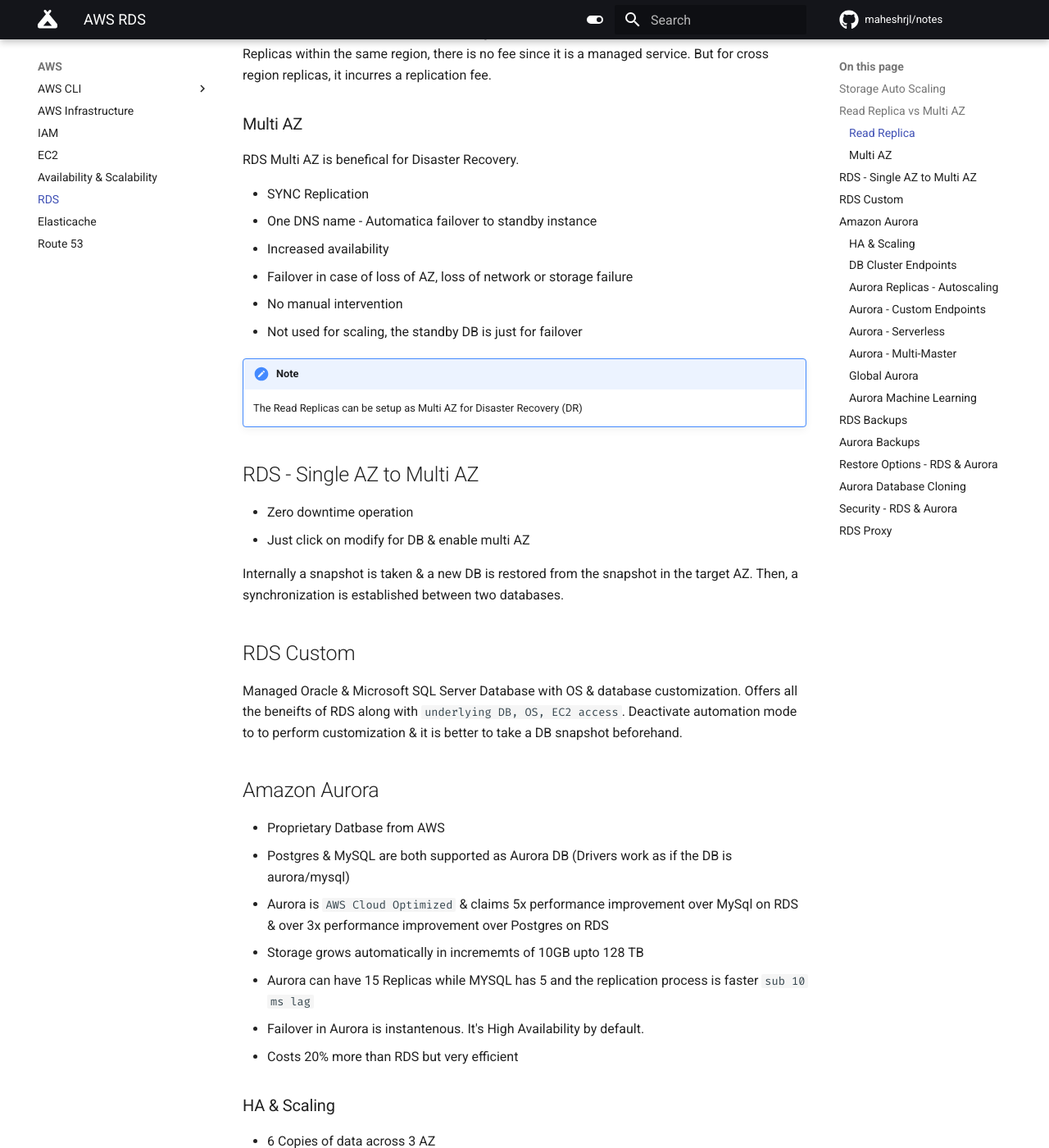
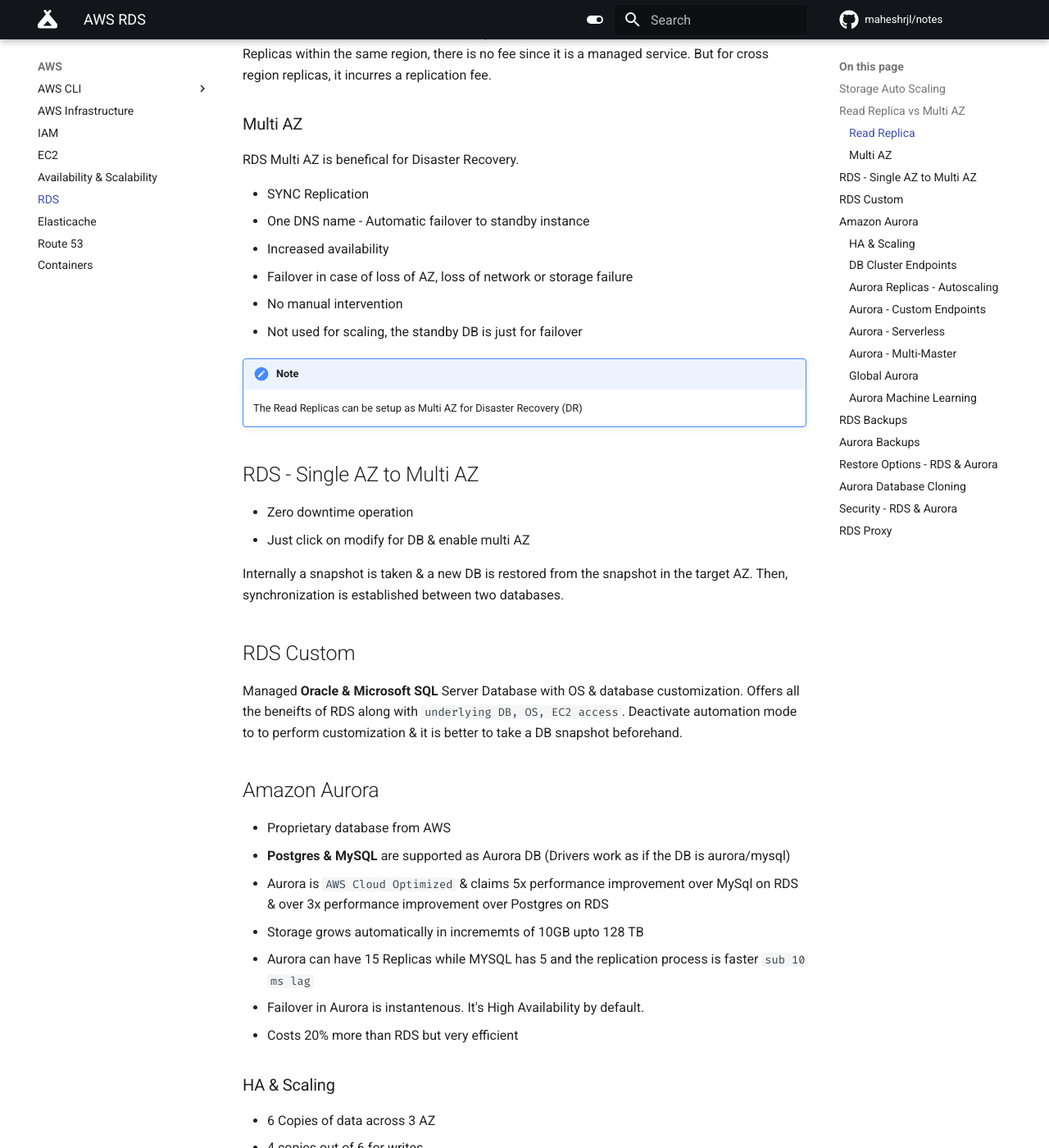
Before and after one commit to maheshrijal/notes, an MkDocs documentation site: the page built from docs/aws/rds.md, in a window 1280 px wide and 1400 px high, scrolled down 1357 px. Shown: the whole window at 82% size. Built offline with MkDocs 1.6.1 and Material for MkDocs 9.7.7, drawn with Linux system fonts in a browser that asks for light colours; comment, search, counter and statistics services are not loaded; some of the changed text lies outside the part shown.

Commit message:
upgrade version & fix spell

```diff
--- a/docs/aws/rds.md
+++ b/docs/aws/rds.md
@@ -49,7 +49,7 @@ In AWS there's a network cost when data goes from one AZ to another. But, for RD
 RDS Multi AZ is benefical for Disaster Recovery.
 
 - SYNC Replication
-- One DNS name  - Automatica failover to standby instance
+- One DNS name  - Automatic failover to standby instance
 - Increased availability
 - Failover in case of loss of AZ, loss of network or storage failure
 - No manual intervention
@@ -63,16 +63,16 @@ RDS Multi AZ is benefical for Disaster Recovery.
 - Zero downtime operation
 - Just click on modify for DB & enable multi AZ
 
-Internally a snapshot is taken & a new DB is restored from the snapshot in the target AZ. Then, a synchronization is established between two databases.
+Internally a snapshot is taken & a new DB is restored from the snapshot in the target AZ. Then, synchronization is established between two databases.
 
 ## RDS Custom
 
-Managed Oracle & Microsoft SQL Server Database with OS & database customization. Offers all the beneifts of RDS along with `underlying DB, OS, EC2 access`. Deactivate automation mode to to perform customization & it is better to take a DB snapshot beforehand.
+Managed **Oracle & Microsoft SQL** Server Database with OS & database customization. Offers all the beneifts of RDS along with `underlying DB, OS, EC2 access`. Deactivate automation mode to to perform customization & it is better to take a DB snapshot beforehand.
 
 ## Amazon Aurora
 
-- Proprietary Datbase from AWS
-- Postgres & MySQL are both supported as Aurora DB (Drivers work as if the DB is aurora/mysql)
+- Proprietary database from AWS
+- **Postgres & MySQL** are supported as Aurora DB (Drivers work as if the DB is aurora/mysql)
 - Aurora is `AWS Cloud Optimized` & claims 5x performance improvement over MySql on RDS & over 3x performance improvement over Postgres on RDS
 - Storage grows automatically in incrememts of 10GB upto 128 TB
 - Aurora can have 15 Replicas while MYSQL has 5 and the replication process is faster `sub 10 ms lag`
--- a/mkdocs.yml
+++ b/mkdocs.yml
@@ -93,6 +93,7 @@ nav:
       - RDS: "aws/rds.md"
       - Elasticache: "aws/elasticache.md"
       - Route 53: "aws/route53.md"
+      - Containers: "aws/containers.md"
 
   - Docker:
       - Docker Info: "docker/docker-info.md"
--- a/requirements.txt
+++ b/requirements.txt
@@ -1,2 +1,2 @@
-mkdocs-material==9.0.10
+mkdocs-material==9.0.12
 mkdocs-git-revision-date-localized-plugin==1.1.0
```
Also changed, not shown: other parts of docs/aws/rds.md (+10 -10 lines), docs/aws/containers.md (added, +64 -0 lines), docs/aws/route53.md (+3 -3 lines), docs/windows/powershell.md (+1 -0 lines).
